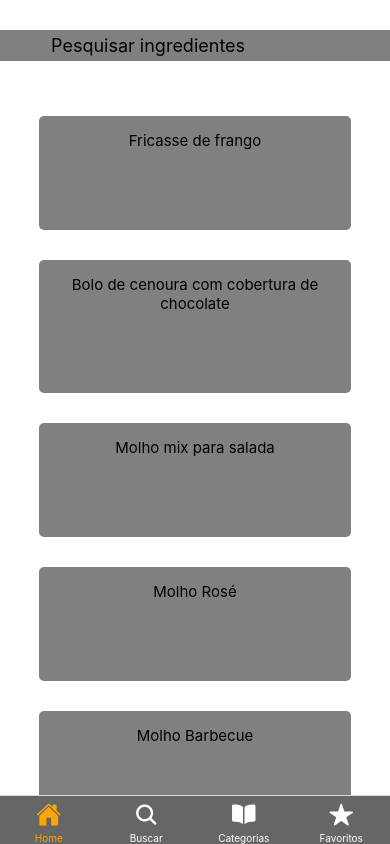
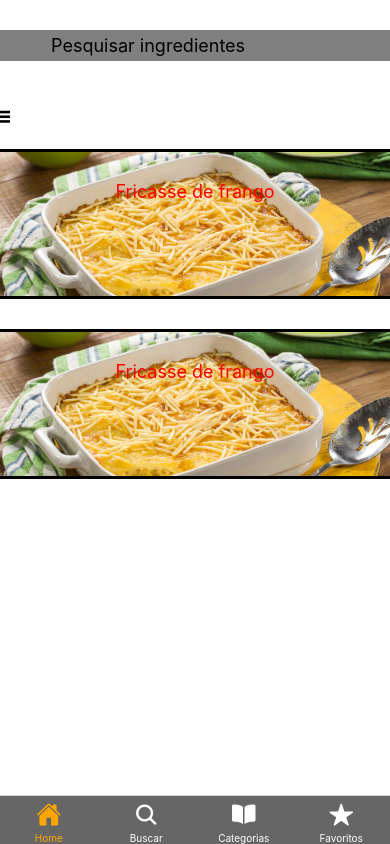
Before and after one commit to rafael-tecinternet/projeto-cooking, a React Native app: screen /Home in a window 390 px wide. Built offline with nearby package versions, Linux system fonts and the light colour scheme.

Commit message:
adicionada imagem de exemplo e modificado cards

```diff
--- a/package.json
+++ b/package.json
@@ -20,6 +20,7 @@
     "expo-status-bar": "~1.4.2",
     "react": "18.1.0",
     "react-native": "0.70.5",
+    "react-native-ionicons": "^4.6.5",
     "react-native-safe-area-context": "4.4.1",
     "react-native-screens": "~3.18.0"
   },
--- a/src/Screens/Home.js
+++ b/src/Screens/Home.js
@@ -1,6 +1,9 @@
-import { StyleSheet, Text, View, SafeAreaView, TextInput } from 'react-native'
+import { StyleSheet, Text, View, SafeAreaView, TextInput, ImageBackground, Pressable } from 'react-native'
 import React from 'react'
 
+import { Ionicons } from "@expo/vector-icons";
+
+import ImagemAlternativa from "../../assets/images/fricasseDeFrango.jpg"
 /* A fazer na Página da Home:
 Melhor estilização geral
 fazer a barra de pesquisa funcionar
@@ -17,22 +20,35 @@ E por fim, exibir a imagem
 const Home = () => {
   return (
     <SafeAreaView style={estilos.container}>
-      <View style={estilos.viewBotoes}>
+      <View style={estilos.viewForm}>
+
         <TextInput
         style={estilos.barraDePesquisa}
-        placeholder="Pesquisar ingredientes"
+        placeholder="Pesquisar ingredientes"/>
 
-        />
+        <Pressable>
+        <Ionicons name="reorder-three" size={30} color="black" />
+        </Pressable>
+
+
+        <View>
+
+        {/* adicionar onpress no pressable e a programação */}
+        <Pressable>
+        <ImageBackground style={estilos.BlocosDeConteudo}
+        source={ImagemAlternativa}>
+        <Text style={estilos.texto}>Fricasse de frango</Text>
+        </ImageBackground>
+        </Pressable>
+
+
+        <ImageBackground style={estilos.BlocosDeConteudo}
+        source={ImagemAlternativa}>
+        <Text style={estilos.texto}>Fricasse de frango</Text>
+        </ImageBackground>
+
         </View>
-        <Text style={estilos.viewBlocosDeConteudo}>Fricasse de frango</Text>
-
-        <Text style={estilos.viewBlocosDeConteudo}>Bolo de cenoura com cobertura de chocolate</Text>
-
-        <Text style={estilos.viewBlocosDeConteudo}>Molho mix para salada</Text>
-
-        <Text style={estilos.viewBlocosDeConteudo}>Molho Rosé</Text>
-
-        <Text style={estilos.viewBlocosDeConteudo}>Molho Barbecue</Text>
+      </View>
     </SafeAreaView>
   )
 }
@@ -52,17 +68,24 @@ const estilos = StyleSheet.create({
     marginBottom: 40,
     paddingHorizontal: 65, // extende a barra de pesquisa para os lados (horizontal)
     paddingVertical: 5,
-  }, viewBlocosDeConteudo: {
+
+  }, BlocosDeConteudo: {
     // Aqui ele irá afetar os blocos de conteudo
     marginVertical: 15,
     backgroundColor: "gray",
     fontSize: 15,
     borderRadius: 5, // arredonda a borda
-    width: "80%",
+    width: "100%",
+    height: 150,
     alignItems: "center",
     justifyContent: "center",
-    textAlign: "center",
     paddingTop: 15, // move o texto um pouco mais pra baixo
-    paddingBottom: 80 // extende o card/bloco para baixo
+    paddingBottom: 80, //
+    borderWidth: 3, // aumenta a grossura da borda
+    overflow: "hidden", // faz com que a imagem não passe da borda
+  }, texto: {
+    color: "red",
+    textAlign: 'center',
+    fontSize: 18
   }
 })
```
Also changed, not shown: assets/images/fricasseDeFrango.jpg (added), 1 other file (tests, documents, lock files or other folders).
